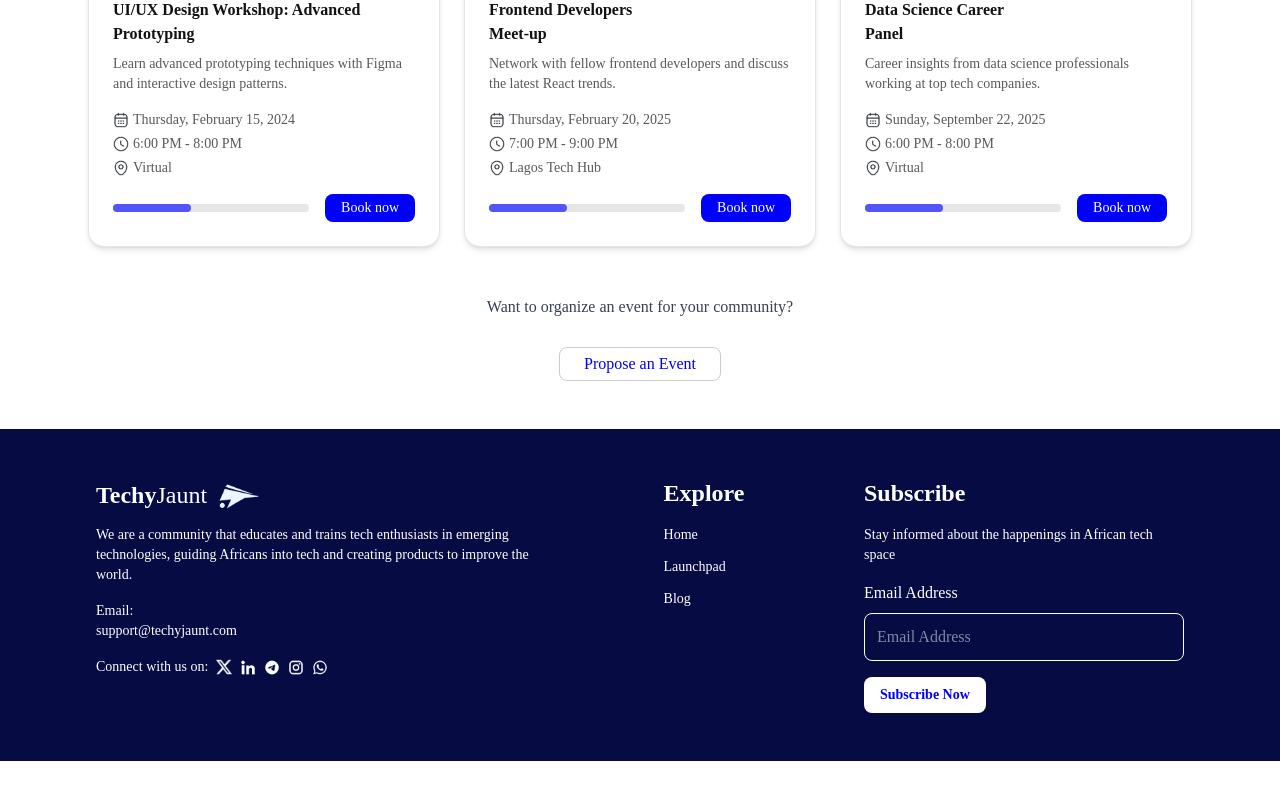
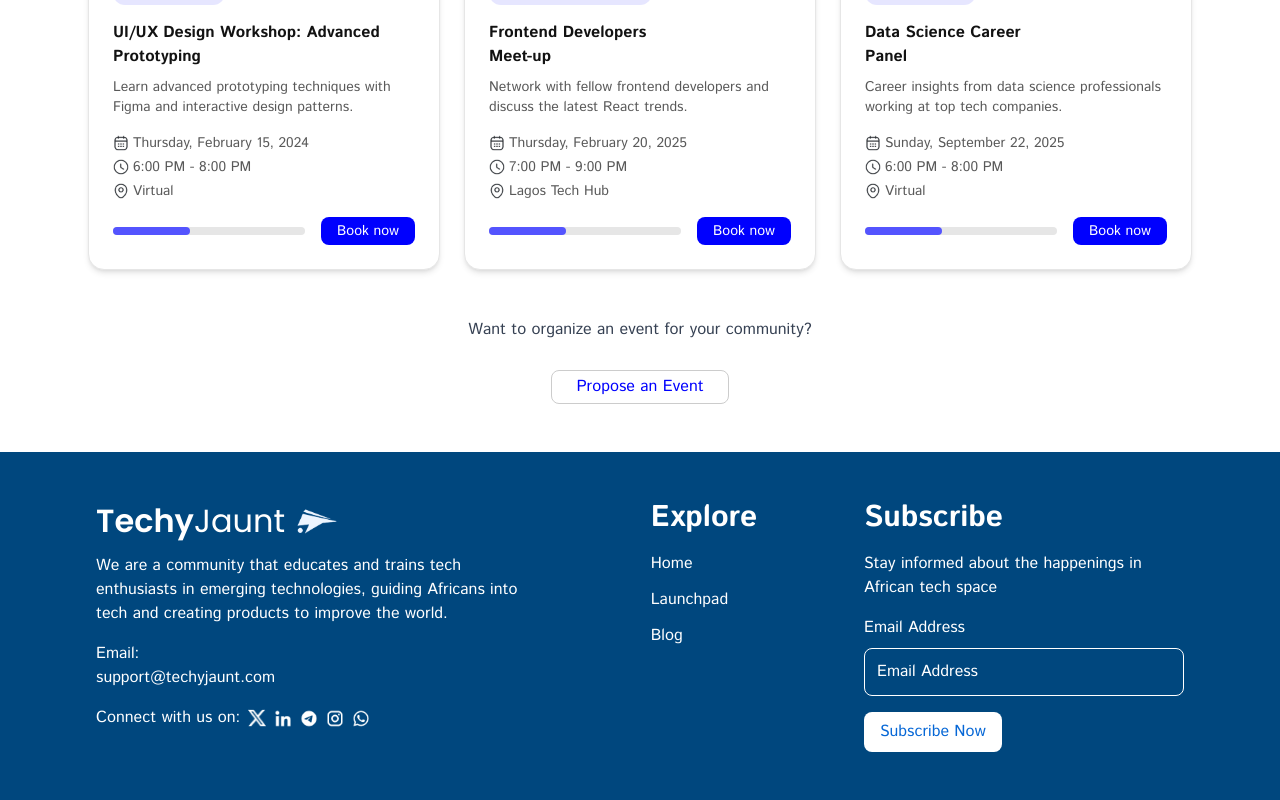
Before and after one commit to Techy-Jaunt/certificate-verification-system, a React (Vite) app in the folder frontend/: page / in a window 1280 px wide. Shown: the part 1428-2228 px from the top of the page. Before the commit the page ends 2189 px from the top, so only its background shows below. Built offline with nearby package versions, Linux system fonts and the light colour scheme.

Commit message:
Update Footer Section

```diff
--- a/frontend/src/components/Footer.jsx
+++ b/frontend/src/components/Footer.jsx
@@ -18,11 +18,11 @@ const Footer = () => {
   ];
 
   return (
-    <footer className="bg-(--color-primary-850)  p-5 md:px-16 md:py-13 lg:px-24 lg:py-12 text-(--color-light)">
-      <div className="w-full max-w-7xl mx-auto grid grid-cols-1 md:grid-cols-2 lg:grid-cols-[auto_1fr_auto] gap-x-8 gap-y-10 md:gap-y-28 items-start justify-between">
-        <div className=" flex flex-col gap-3 max-w-md">
+    <footer className="bg-[#00477E] px-8 py-14 md:px-16 md:py-13 lg:px-24 lg:py-12 text-(--color-light)">
+      <div className="w-full max-w-6xl mx-auto grid grid-cols-1 md:grid-cols-2 lg:grid-cols-[auto_1fr_auto] gap-x-16 gap-y-10 md:gap-y-28 items-start justify-between">
+        <div className=" flex flex-col gap-3 md:max-w-md">
           <div className="flex gap-1 items-center">
-            <p className="font-semibold text-xl md:text-2xl">
+            <p className="font-semibold text-2xl md:text-[32px] font-[Poppins]">
               Techy
               <span className="font-normal">Jaunt</span>
             </p>
@@ -35,13 +35,11 @@ const Footer = () => {
           </div>
 
           <div className="flex flex-col gap-4">
-            <p className=" text-sm">
-              We are a community that educates and trains tech enthusiasts in
-              emerging technologies, guiding Africans into tech and creating
-              products to improve the world.
+            <p className=" text-sm md:text-base leading-6">
+              We are a community that educates and trains tech enthusiasts in emerging technologies, guiding Africans into tech and creating products to improve the world.
             </p>
 
-            <p className="text-sm flex flex-col">
+            <p className="text-sm md:text-base flex flex-col">
               Email:{" "}
               <a
                 href="mailto:support@techyjaunt.com"
@@ -52,13 +50,13 @@ const Footer = () => {
             </p>
 
             <div className="flex items-center gap-2 ">
-              <p className="text-sm ">Connect with us on:</p>
+              <p className="text-sm md:text-base ">Connect with us on:</p>
               {SocialMedias.map((socials) => (
-                <a href={socials.href} key={socials.id} className="">
+                <a href={socials.href} key={socials.id}>
                   <img
                     src={socials.icons}
                     alt={socials.id}
-                    className="object-cover brightness-200 w-4 h-auto hover:brightness-95 focus:brightness-75"
+                    className="object-cover brightness-200 w-4.5 h-auto hover:brightness-95 focus:brightness-75"
                   />
                 </a>
               ))}
@@ -67,13 +65,13 @@ const Footer = () => {
         </div>
 
         <div className=" flex flex-col gap-4 md:justify-self-center ">
-          <h1 className="text-xl md:text-2xl font-semibold">Explore</h1>
+          <h1 className="text-2xl md:text-3xl font-bold">Explore</h1>
           <div className="flex flex-col gap-3 self-start">
             {Explores.map((explore) => (
               <a
                 href={explore.href}
                 key={explore.id}
-                className="text-sm  focus:text-(--color-normal-active) hover:text-(--color-normal-hover)"
+                className="text-sm md:text-base  focus:text-(--color-normal-active) hover:text-(--color-normal-hover)"
               >
                 {" "}
                 {explore.text}{" "}
@@ -83,8 +81,8 @@ const Footer = () => {
         </div>
 
         <div className="flex flex-col gap-4 w-full max-w-xs">
-          <h1 className="text-xl md:text-2xl font-semibold">Subscribe</h1>
-          <p className="text-sm">
+          <h1 className="text-2xl md:text-3xl md:text-2xl font-bold">Subscribe</h1>
+          <p className="text-sm md:text-base">
             Stay informed about the happenings in African tech space
           </p>
 
@@ -95,11 +93,11 @@ const Footer = () => {
               name="email"
               id="email"
               placeholder="Email Address"
-              className="h-12 pl-3 border border-(--color-light) rounded-lg outline-none"
+              className="h-12 pl-3 border border-(--color-light) rounded-lg outline-none placeholder:text-light"
             />
             <button
               type="submit"
-              className="text-sm text-(--color-primary-500) bg-(--color-light) font-semibold py-2 px-4 mt-4 rounded-lg w-fit focus:bg-(--color-normal-active) hover:bg-(--color-normal-hover) cursor-pointer"
+              className="text-sm md:text-base text-(--color-primary-950) bg-(--color-light) font-medium py-2 px-4 mt-4 rounded-lg w-fit focus:bg-(--color-normal-active) hover:bg-(--color-normal-hover) cursor-pointer"
             >
               Subscribe Now
             </button>
--- a/frontend/src/index.css
+++ b/frontend/src/index.css
@@ -1,8 +1,12 @@
+@import url('https://fonts.googleapis.com/css2?family=Istok+Web:ital,wght@0,400;0,700;1,400;1,700&family=Poppins:wght@400;600&display=swap');
+
 @import "tailwindcss";
 
+
 body {
-  font-family: istok-web;
+  font-family: Istok Web, sans-serif;
 }
+
 
 @theme {
   --color-light: #ffffff;
```
Also changed, not shown: frontend/src/modals/ErrorPopup.jsx (line endings or trailing spaces), 1 other file (tests, documents, lock files or other folders).
